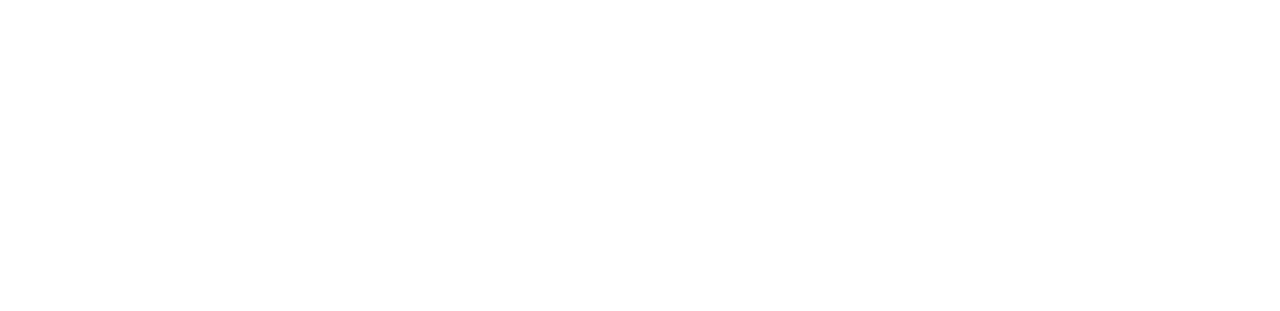
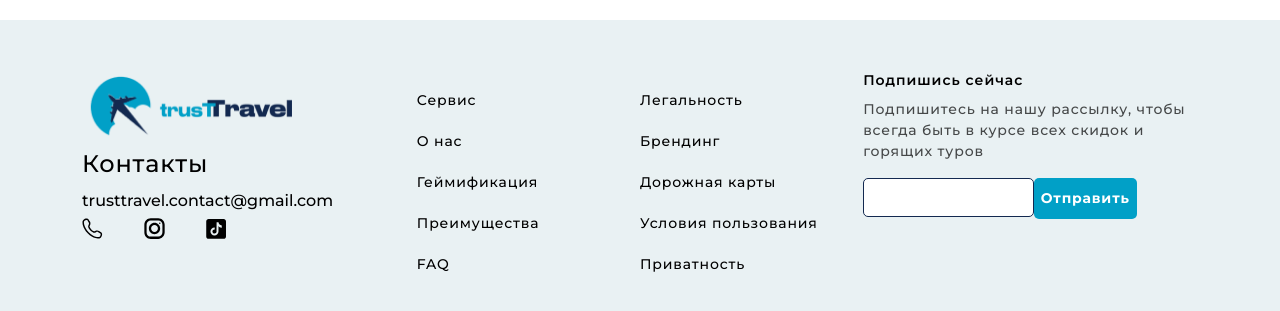
Before and after one commit to diasqazaqbro/trustTravel, a Next.js app: page /tour in a window 1280 px wide. Shown: the part 1421-1732 px from the top of the page. Before the commit the page ends 1331 px from the top, so only its background shows below. Built offline with nearby package versions, Linux system fonts and the light colour scheme.

Commit message:
add footer in tour page

```diff
--- a/src/widgets/ToursCheck/ToursCheck.tsx
+++ b/src/widgets/ToursCheck/ToursCheck.tsx
@@ -11,6 +11,7 @@
 import BasicRating from '@/shared/ui/Rating/Rating';
 import Title from '@/shared/ui/Title/Title';
 import Image from 'next/image';
+import Footer from '../Layout/Footer/Footer';
 
 const ToursCheck = () => {
   const [navbar, setNavbar] = useState(false);
@@ -114,7 +115,7 @@
         </div>
       </section>
 
-
+      <Footer />
     </>
   );
 };
```
